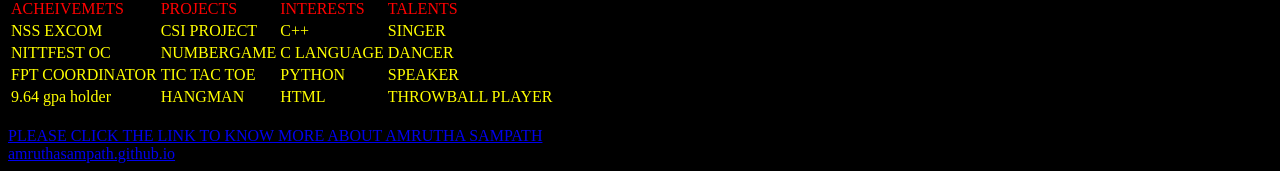
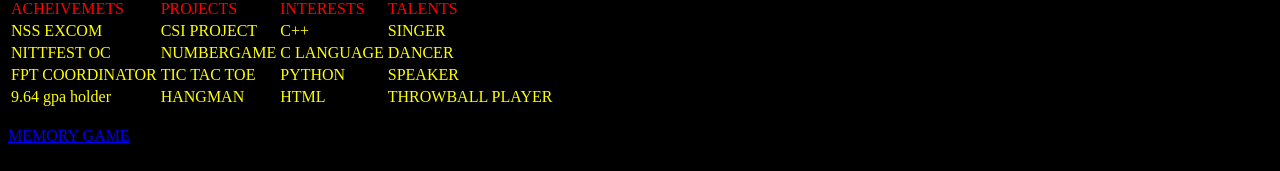
Before and after one commit to amruthasampath/amruthasampath.github.io, a plain HTML site: page index.htm in a window 1280 px wide. Shown: the part 725-896 px from the top of the page. Drawn offline with Linux system fonts and the light colour scheme.

Commit message:
Update index.htm

```diff
--- a/index.htm
+++ b/index.htm
@@ -64,8 +64,8 @@ class="spotlight" width="450" height="300"style="margin-right: 25px;" >
 </table>
 <br />
 
-<a href="https://gitthub.com/amruthasampath.git">
-PLEASE CLICK THE LINK TO KNOW MORE ABOUT AMRUTHA SAMPATH<br />  amruthasampath.github.io </a>
+<a href="memorygfinal.htm">
+MEMORY GAME</a>
 <a href="
 </p>
 </body>
```
